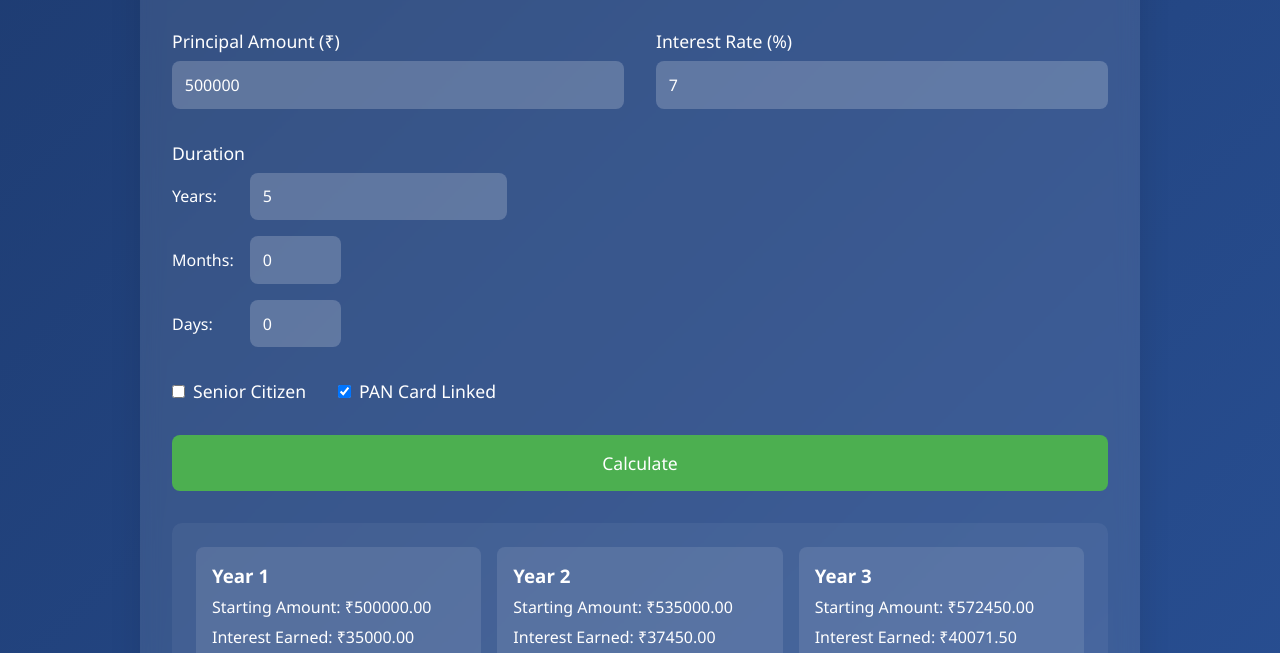
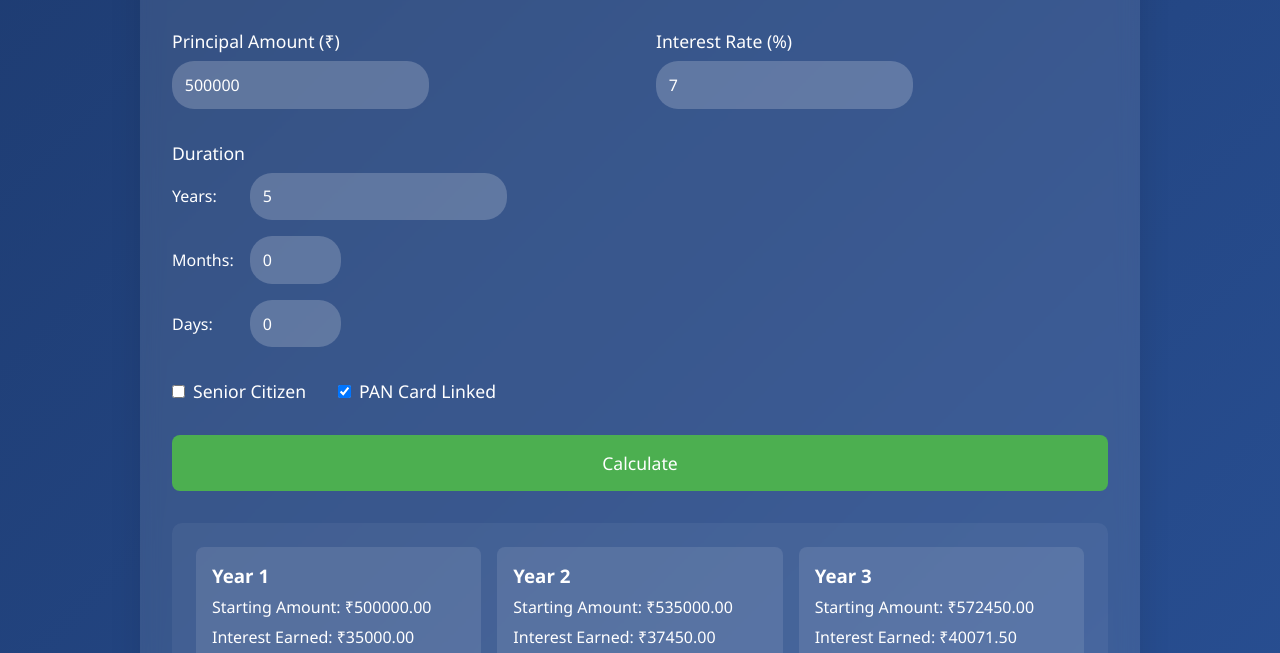
Before and after one commit to jackhallloween21/FD_Interest_TDS_Calculator, a plain HTML site: page index.html in a window 1280 px wide. Shown: the part 122-775 px from the top of the page. Drawn offline with Linux system fonts and the light colour scheme.

Commit message:
Update index.html

```diff
--- a/index.html
+++ b/index.html
@@ -1,12 +1,10 @@
 <!DOCTYPE html>
 <html lang="en">
-<!-- Previous head and style sections remain exactly the same -->
 <head>
     <meta charset="UTF-8">
     <meta name="viewport" content="width=device-width, initial-scale=1.0">
     <title>FD Calculator</title>
     <style>
-        /* All previous styles remain exactly the same */
         * {
             margin: 0;
             padding: 0;
@@ -49,6 +47,8 @@
             display: flex;
             flex-direction: column;
             gap: 0.5rem;
+            flex-wrap: wrap;
+            align-content: flex-start;
         }
 
         label {
@@ -59,7 +59,7 @@
         input[type="number"] {
             padding: 0.8rem;
             border: none;
-            border-radius: 8px;
+            border-radius: 22px;
             background: rgba(255, 255, 255, 0.2);
             color: white;
             font-size: 1rem;
@@ -287,7 +287,6 @@
             `;
         }
 
-        // Initial calculation
         calculateFD();
     </script>
 </body>
```
